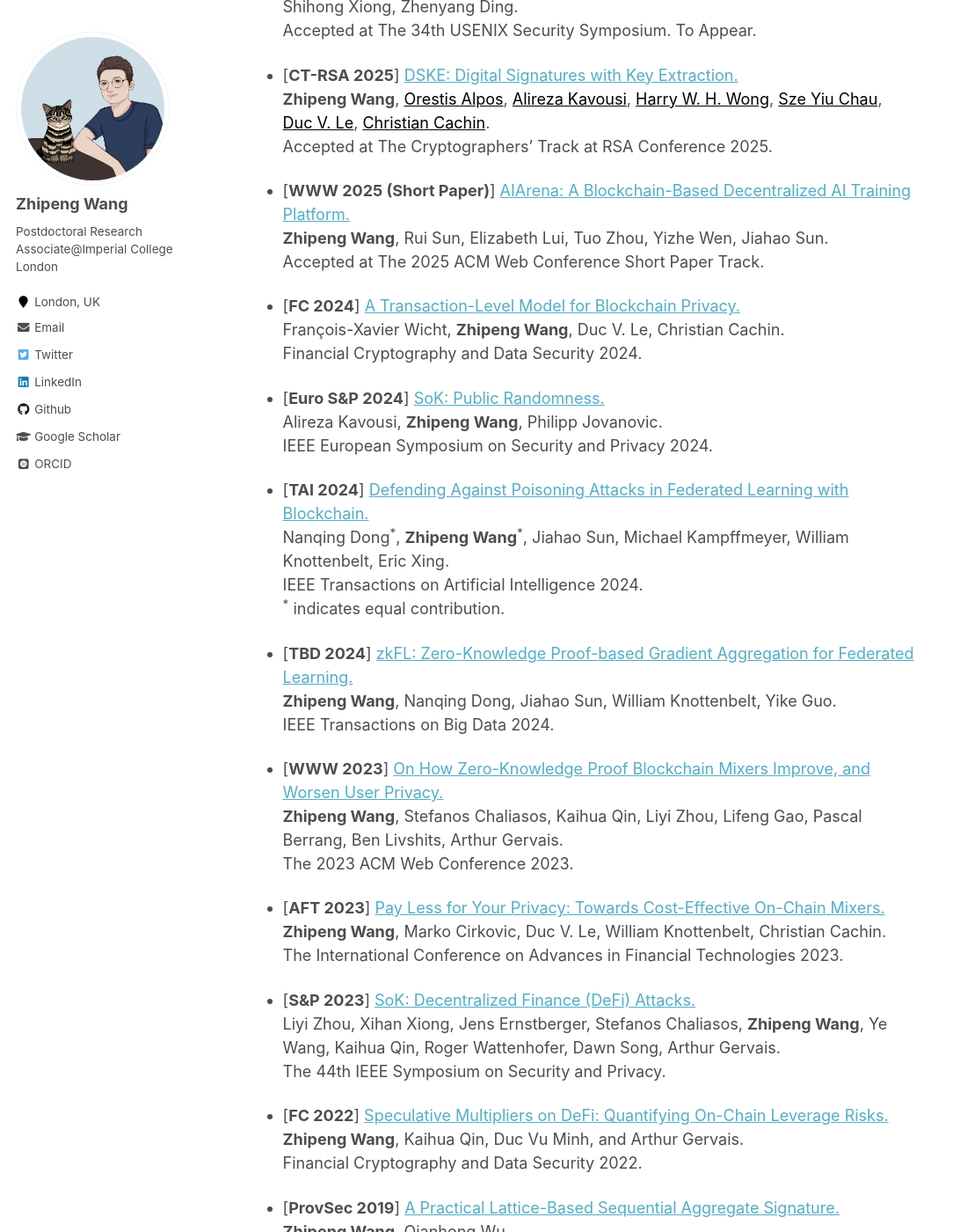
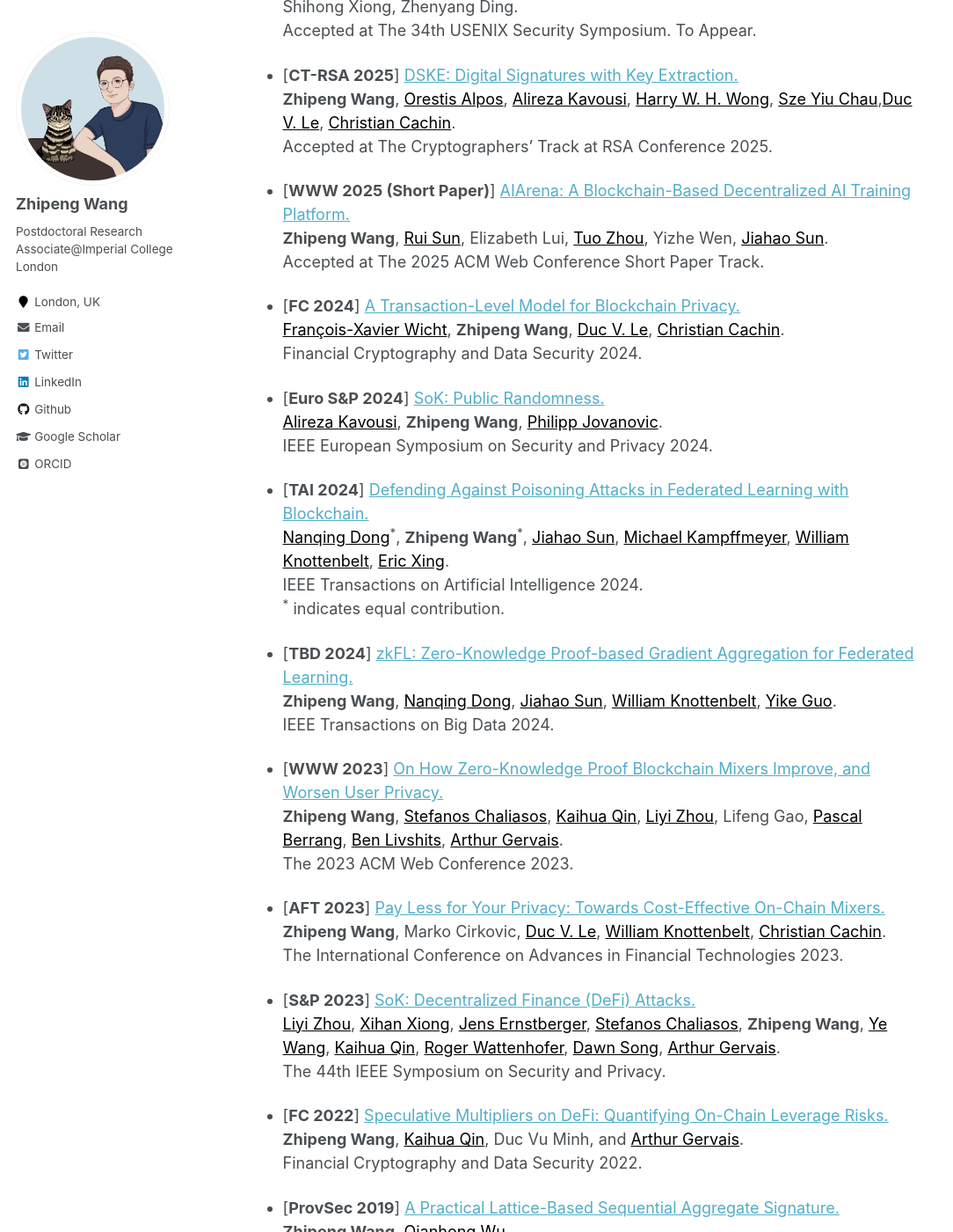
Before and after one commit to WZP321/profile, a Jekyll site: the page built from _pages/about.md, in a window 1280 px wide and 1400 px high, scrolled down 698 px. Shown: the whole window at 88% size, without its empty margins (0-1084 px from the left). Built offline with Jekyll 4.4.1, drawn with Linux system fonts in a browser that asks for light colours; some web fonts are replaced.

Commit message:
update url

```diff
--- a/_pages/about.md
+++ b/_pages/about.md
@@ -32,51 +32,52 @@ Accepted at The 34th USENIX Security Symposium. To Appear. <br />
 
 - <span style="color:dark">\[<b>CT-RSA 2025</b>\]</span> [DSKE: Digital Signatures with Key Extraction.](https://eprint.iacr.org/2022/1753.pdf)<br />
 **Zhipeng Wang**,
-<a href="https://orestisalpos.github.io/" style="color:black">Orestis Alpos</a>, <a href="https://www.linkedin.com/in/alireza-kavousi/?originalSubdomain=uk" style="color:black">Alireza Kavousi</a>,  <a href="https://scholar.google.com/citations?user=L3zP4p0AAAAJ&hl=en" style="color:black">Harry W. H. Wong</a>,
-<a href="https://szeyiuchau.github.io/" style="color:black">Sze Yiu Chau</a>,
-<a href="https://levduc.github.io/" style="color:black">Duc V. Le</a>,
-<a href="https://crypto.unibe.ch/cc/" style="color:black">Christian Cachin</a>.<br />
+<a href="https://orestisalpos.github.io/" style="color:black">Orestis Alpos</a>, <a href="https://www.linkedin.com/in/alireza-kavousi/?originalSubdomain=uk" style="color:black">Alireza Kavousi</a>,  <a href="https://scholar.google.com/citations?user=L3zP4p0AAAAJ&hl=en" style="color:black">Harry W. H. Wong</a>, <a href="https://szeyiuchau.github.io/" style="color:black">Sze Yiu Chau</a>,<a href="https://levduc.github.io/" style="color:black">Duc V. Le</a>,  <a href="https://crypto.unibe.ch/cc/" style="color:black">Christian Cachin</a>.<br />
 Accepted at The Cryptographers' Track at RSA Conference 2025. <br />
 
 - <span style="color:dark">\[<b>WWW 2025 (Short Paper)</b>\]</span> [AIArena: A Blockchain-Based Decentralized AI Training Platform.](https://arxiv.org/pdf/2412.14566)<br />
-**Zhipeng Wang**, Rui Sun, Elizabeth Lui, Tuo Zhou, Yizhe Wen, Jiahao Sun.<br />
+**Zhipeng Wang**, <a href="https://rui-sun.com/" style="color:black">Rui Sun</a>, Elizabeth Lui,
+<a href="https://www.hkubs.hku.hk/people/tuo-zhou/" style="color:black">Tuo Zhou</a>, Yizhe Wen,
+<a href="https://scholar.google.com/citations?user=I3Sx4boAAAAJ&hl=en" style="color:black">Jiahao Sun</a>.<br />
 Accepted at The 2025 ACM Web Conference Short Paper Track. <br />
 
 - <span style="color:dark">\[<b>FC 2024</b>\]</span> [A Transaction-Level Model for Blockchain Privacy.](https://eprint.iacr.org/2023/1902.pdf)<br />
-François-Xavier Wicht, **Zhipeng Wang**, Duc V. Le, Christian Cachin.<br />
+<a href="https://crypto.unibe.ch/fxw/" style="color:black">François-Xavier Wicht</a>, **Zhipeng Wang**, <a href="https://levduc.github.io/" style="color:black">Duc V. Le</a>, <a href="https://crypto.unibe.ch/cc/" style="color:black">Christian Cachin</a>.<br />
 Financial Cryptography and Data Security 2024. <br />
 
 - <span style="color:dark">\[<b>Euro S&P 2024</b>\]</span> [SoK: Public Randomness.](https://eprint.iacr.org/2023/1121.pdf)<br />
-Alireza Kavousi, **Zhipeng Wang**, Philipp Jovanovic.<br />
+<a href="https://www.linkedin.com/in/alireza-kavousi/?originalSubdomain=uk" style="color:black">Alireza Kavousi</a>, **Zhipeng Wang**, <a href="https://profiles.ucl.ac.uk/75518-philipp-jovanovic" style="color:black">Philipp Jovanovic</a>.<br />
 IEEE European Symposium on Security and Privacy 2024. <br />
 
 - <span style="color:dark">\[<b>TAI 2024</b>\]</span> [Defending Against Poisoning Attacks in Federated Learning with Blockchain.](https://www.computer.org/csdl/journal/ai/2024/07/10471193/1VpY6lFFWko)<br />
- Nanqing Dong<sup>*</sup>, **Zhipeng Wang**<sup>*</sup>, Jiahao Sun, Michael Kampffmeyer, William Knottenbelt, Eric Xing. <br />
+ <a href="https://eveningdong.github.io/" style="color:black">Nanqing Dong</a><sup>*</sup>, **Zhipeng Wang**<sup>*</sup>, <a href="https://scholar.google.com/citations?user=I3Sx4boAAAAJ&hl=en" style="color:black">Jiahao Sun</a>, <a href="https://sites.google.com/view/michaelkampffmeyer" style="color:black">Michael Kampffmeyer</a>, <a href="https://www.doc.ic.ac.uk/~wjk/" style="color:black">William Knottenbelt</a>, <a href="https://www.cs.cmu.edu/~epxing/" style="color:black">Eric Xing</a>. <br />
 IEEE Transactions on Artificial Intelligence 2024. <br />
 <sup>*</sup> indicates equal contribution.
 
+
 - <span style="color:dark">\[<b>TBD 2024</b>\]</span> [zkFL: Zero-Knowledge Proof-based Gradient Aggregation for Federated Learning.](https://ieeexplore.ieee.org/stamp/stamp.jsp?arnumber=10535217)<br />
- **Zhipeng Wang**, Nanqing Dong, Jiahao Sun, William Knottenbelt, Yike Guo. <br />
+ **Zhipeng Wang**, <a href="https://eveningdong.github.io/" style="color:black">Nanqing Dong</a>, <a href="https://scholar.google.com/citations?user=I3Sx4boAAAAJ&hl=en" style="color:black">Jiahao Sun</a>, <a href="https://www.doc.ic.ac.uk/~wjk/" style="color:black">William Knottenbelt</a>, <a href="https://cse.hkust.edu.hk/admin/people/faculty/profile/yikeguo" style="color:black">Yike Guo</a>. <br />
 IEEE Transactions on Big Data 2024. <br />
 
 - <span style="color:dark">\[<b>WWW 2023</b>\]</span> [On How Zero-Knowledge Proof Blockchain Mixers Improve, and Worsen User Privacy.](https://arxiv.org/pdf/2201.09035.pdf)\
-**Zhipeng Wang**, Stefanos Chaliasos, Kaihua Qin, Liyi Zhou, Lifeng Gao, Pascal Berrang, Ben Livshits, Arthur Gervais.\
+**Zhipeng Wang**, <a href="https://chaliasos.com/" style="color:black">Stefanos Chaliasos</a>, <a href="https://qin.ac/" style="color:black">Kaihua Qin</a>,  <a href="https://lzhou1110.github.io/" style="color:black">Liyi Zhou</a>, Lifeng Gao, <a href="https://pascal-berrang.de/" style="color:black">Pascal Berrang</a>, <a href="https://www.doc.ic.ac.uk/~livshits/" style="color:black">Ben Livshits</a>, <a href="https://scholar.google.ch/citations?user=jLr_xi4AAAAJ&hl=en" style="color:black">Arthur Gervais</a>.\
 The 2023 ACM Web Conference 2023.
 
+
 - <span style="color:dark">\[<b>AFT 2023</b>\]</span> [Pay Less for Your Privacy: Towards Cost-Effective On-Chain Mixers.](https://eprint.iacr.org/2023/1222.pdf)\
-**Zhipeng Wang**, Marko Cirkovic, Duc V. Le, William Knottenbelt, Christian Cachin.\
+**Zhipeng Wang**, Marko Cirkovic, <a href="https://levduc.github.io/" style="color:black">Duc V. Le</a>, <a href="https://www.doc.ic.ac.uk/~wjk/" style="color:black">William Knottenbelt</a>, <a href="https://crypto.unibe.ch/cc/" style="color:black">Christian Cachin</a>.\
 The International Conference on Advances in Financial Technologies 2023.
 
 - <span style="color:dark">\[<b>S&P 2023</b>\]</span> [SoK: Decentralized Finance (DeFi) Attacks.](https://arxiv.org/pdf/2208.13035.pdf)<br />
-Liyi Zhou, Xihan Xiong, Jens Ernstberger, Stefanos Chaliasos, **Zhipeng Wang**, Ye Wang, Kaihua Qin, Roger Wattenhofer, Dawn Song, Arthur Gervais.<br />
+<a href="https://lzhou1110.github.io/" style="color:black">Liyi Zhou</a>, <a href="https://scholar.google.ch/citations?user=WyUiJf0AAAAJ&hl=en&oi=ao" style="color:black">Xihan Xiong</a>, <a href="https://ernstberger.xyz/" style="color:black">Jens Ernstberger</a>, <a href="https://chaliasos.com/" style="color:black">Stefanos Chaliasos</a>, **Zhipeng Wang**, <a href=" https://scholar.google.com/citations?user=HVUWD_0AAAAJ&hl=en" style="color:black">Ye Wang</a>, <a href="https://qin.ac/" style="color:black">Kaihua Qin</a>,   <a href="https://disco.ethz.ch/members/wroger" style="color:black">Roger Wattenhofer</a>, <a href="https://dawnsong.io/" style="color:black">Dawn Song</a>, <a href="https://scholar.google.ch/citations?user=jLr_xi4AAAAJ&hl=en" style="color:black">Arthur Gervais</a>.<br />
 The 44th IEEE Symposium on Security and Privacy.
 
 - <span style="color:dark">\[<b>FC 2022</b>\]</span> [Speculative Multipliers on DeFi: Quantifying On-Chain Leverage Risks.](https://link.springer.com/chapter/10.1007/978-3-031-18283-9_3)<br />
-**Zhipeng Wang**, Kaihua Qin, Duc Vu Minh, and Arthur Gervais.<br />
+**Zhipeng Wang**, <a href="https://qin.ac/" style="color:black">Kaihua Qin</a>, Duc Vu Minh, and <a href="https://scholar.google.ch/citations?user=jLr_xi4AAAAJ&hl=en" style="color:black">Arthur Gervais</a>.<br />
 Financial Cryptography and Data Security 2022.
 
 
-- <span style="color:dark">\[<b>ProvSec 2019</b>\]</span> [A Practical Lattice-Based Sequential Aggregate Signature.](https://link.springer.com/chapter/10.1007/978-3-030-31919-9_6)<br />**Zhipeng Wang**, Qianhong Wu.<br />
+- <span style="color:dark">\[<b>ProvSec 2019</b>\]</span> [A Practical Lattice-Based Sequential Aggregate Signature.](https://link.springer.com/chapter/10.1007/978-3-030-31919-9_6)<br />**Zhipeng Wang**, <a href="https://scholar.google.com/citations?hl=en&user=eEzaPPYAAAAJ" style="color:black">Qianhong Wu</a>.<br />
 International Conference on Provable Security 2019.
 
 
```
